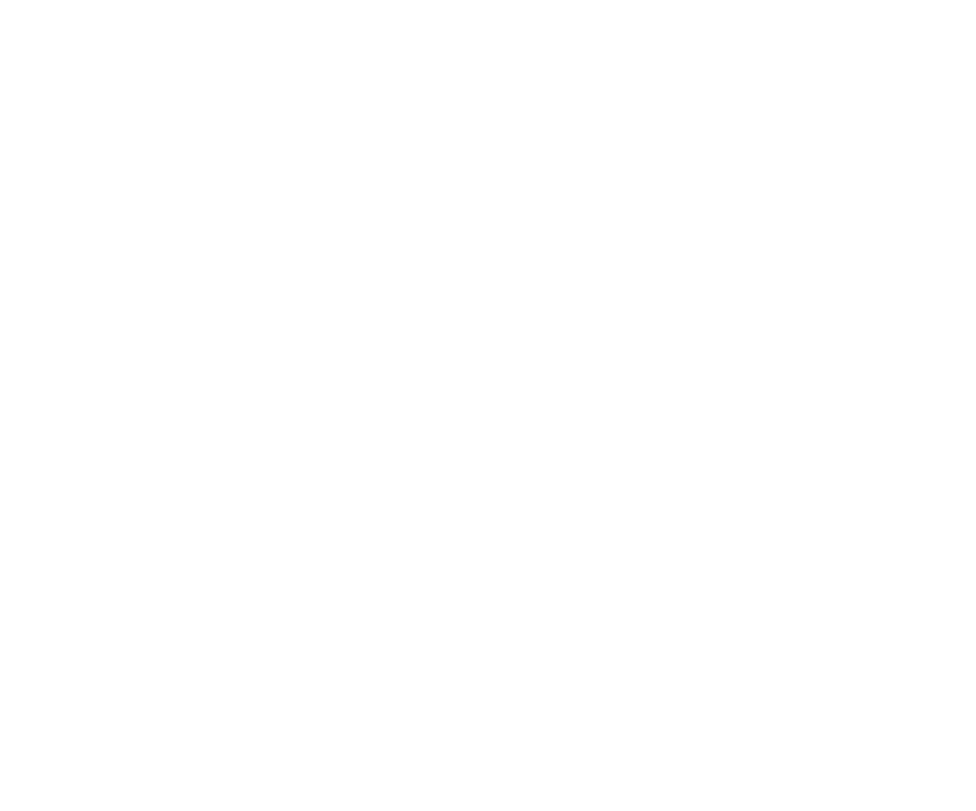
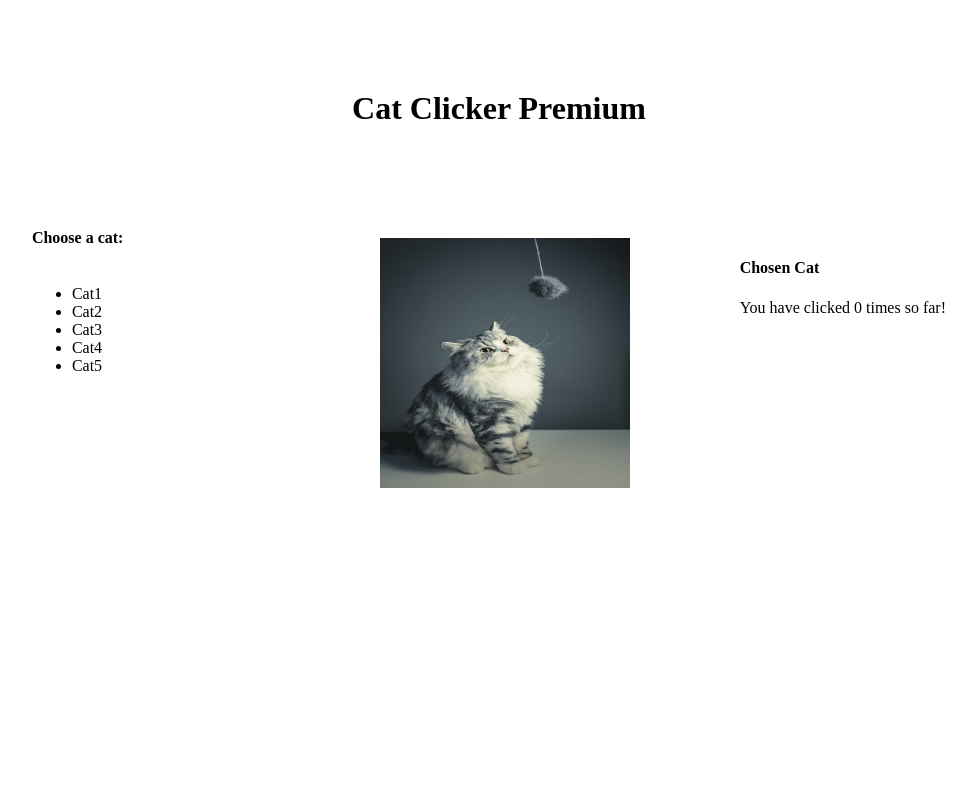
Before and after one commit to SouthCoastDev/fend-cat-clicker-premium-MVO, a plain HTML site: page index.html in a window 1280 px wide. Shown: the whole page, without its empty margins (141-1117 px from the left). Drawn offline with Linux system fonts and the light colour scheme.

Commit message:
added all elements and CSS

```diff
--- a/index.html
+++ b/index.html
@@ -8,12 +8,90 @@
     <meta name="viewport" content="width=device-width, initial-scale=1" />
     <style type="text/css">
 
+        body{
+            display:grid;
+            grid-template-columns:  1fr 1fr 1fr;
+            grid-template-rows: 200px 600px;
+        }
+
+        header{
+            grid-column: 1/ -1;
+            grid-row: 1 / 1;
+            display:flex;
+            align-items: center;
+            justify-content: center;
+        }
+
+        .cat-choices{
+            grid-column: 1 / 1 ;
+            grid-row: 2 / 2 ;
+            display:flex;
+            align-items: flex-start;
+            justify-content: center;
+        }
+
+        .choices{
+            display:flex;
+            flex-direction: column;
+        }
+
+        .cat-section{
+            grid-column: 2 / -1 ;
+            grid-row: 2 / 2 ;
+            display:flex;
+            flex-direction: row;
+            align-items: flex-start;
+            justify-content: center;
+        }
+
+        .cat-image{
+            width:300px;
+            height:300px;
+            margin:30px;
+        }
+
+        .cat-stats{
+            margin:30px;
+            width:300px;
+            height:300px;
+        }
+
+        img{
+            width:250px;
+            height:250px;
+        }
+
     </style>
 </head>
 
 <body>
 
+<header>
+<h1>Cat Clicker Premium</h1>
+</header>
 
+<section class = "cat-choices">
+    <div class = "choices">
+        <h4>Choose a cat:</h4>
+        <ul>
+            <li>Cat1</li>
+            <li>Cat2</li>
+            <li>Cat3</li>
+            <li>Cat4</li>
+            <li>Cat5</li>
+        </ul>
+    </div>
+</section>
+
+<section class = "cat-section">
+    <div class = "cat-image">
+        <img src="img/black-and-white-cat.jpg">
+    </div>
+    <div class = "cat-stats">
+        <h4><span id = "cat-name">Chosen Cat</span></h4>
+        <p>You have clicked <span id = "click-count">0</span> times so far!</p>
+    </div>
+</section>
 
 
 <script>
```
